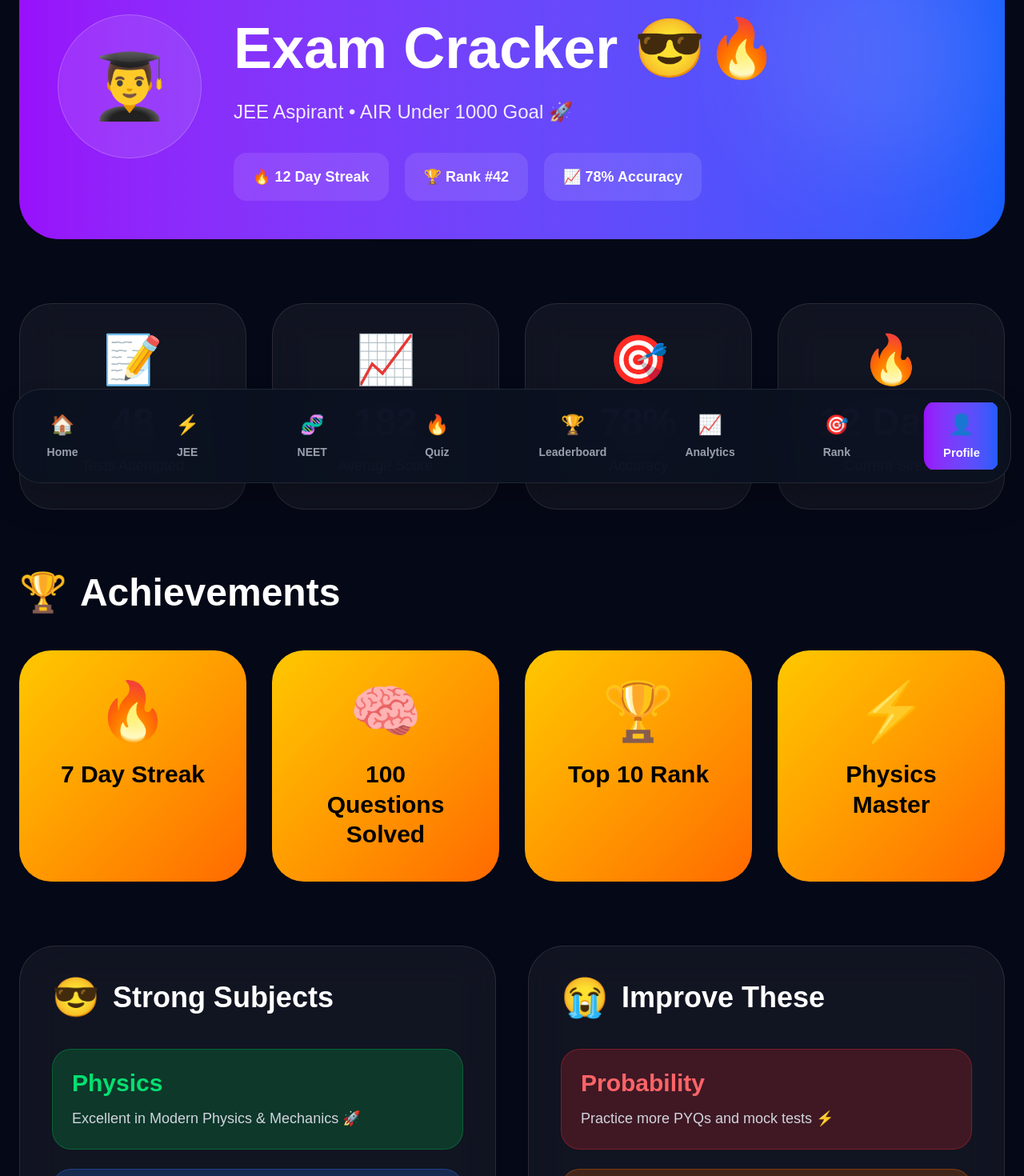
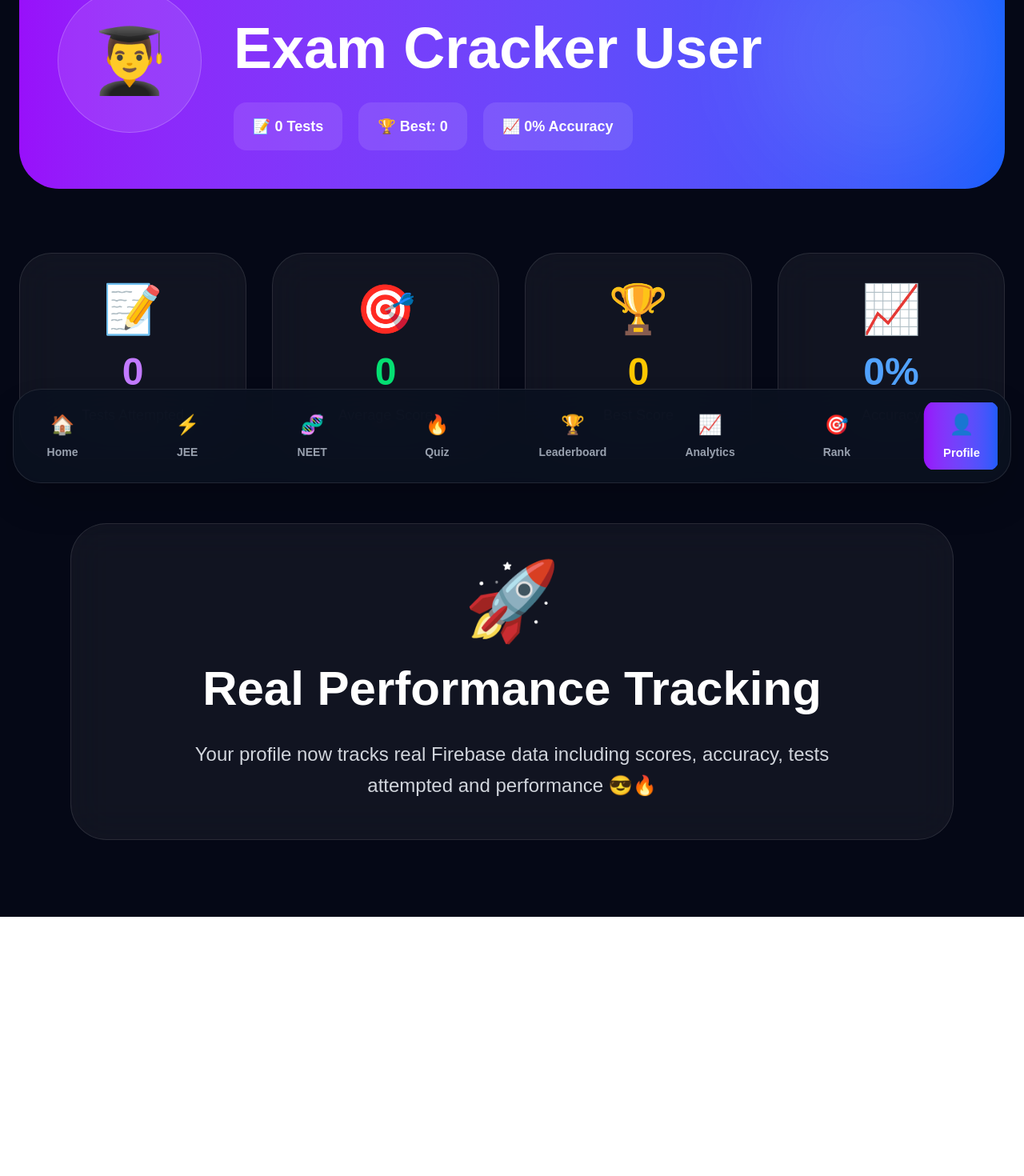
Before and after one commit to himanshu8785/exam-cracker, a Next.js app: page /profile in a window 1280 px wide. Shown: the part 180-1650 px from the top of the page at 80% size. After the commit the page ends 1446 px from the top, so only its background shows below. Built offline with nearby package versions, Linux system fonts and the light colour scheme.

Commit message:
real firebase profile

```diff
--- a/app/profile/page.tsx
+++ b/app/profile/page.tsx
@@ -1,60 +1,191 @@
 "use client";
 
-import Link from "next/link";
+import {
+
+  useEffect,
+  useState
+
+} from "react";
+
+import {
+
+  collection,
+  getDocs,
+  query,
+  where
+
+} from "firebase/firestore";
+
+import {
+
+  auth,
+  db
+
+} from "../../firebase";
 
 export default function ProfilePage(){
 
-  const achievements = [
+  const [loading,setLoading] =
+  useState(true);
 
-    {
-      title:"7 Day Streak",
-      icon:"🔥"
-    },
+  const [userData,setUserData] =
+  useState<any>(null);
 
-    {
-      title:"100 Questions Solved",
-      icon:"🧠"
-    },
+  const [stats,setStats] =
+  useState({
 
-    {
-      title:"Top 10 Rank",
-      icon:"🏆"
-    },
+    totalTests:0,
 
-    {
-      title:"Physics Master",
-      icon:"⚡"
+    bestScore:0,
+
+    avgScore:0,
+
+    accuracy:0
+
+  });
+
+  /* LOAD USER DATA */
+
+  useEffect(()=>{
+
+    async function loadProfile(){
+
+      try{
+
+        const user =
+        auth.currentUser;
+
+        if(!user){
+
+          setLoading(false);
+
+          return;
+
         }
 
-  ];
+        setUserData(user);
 
-  const stats = [
+        const q =
+        query(
 
-    {
-      title:"Tests Attempted",
-      value:"48",
-      icon:"📝"
-    },
+          collection(db,"results"),
 
-    {
-      title:"Average Score",
-      value:"182",
-      icon:"📈"
-    },
+          where(
+            "uid",
+            "==",
+            user.uid
+          )
 
-    {
-      title:"Accuracy",
-      value:"78%",
-      icon:"🎯"
-    },
+        );
 
-    {
-      title:"Current Streak",
-      value:"12 Days",
-      icon:"🔥"
+        const snapshot =
+        await getDocs(q);
+
+        const results =
+        snapshot.docs.map(doc=>({
+
+          id:doc.id,
+
+          ...doc.data()
+
+        }));
+
+        if(results.length > 0){
+
+          const totalTests =
+          results.length;
+
+          const totalScore =
+          results.reduce(
+
+            (acc:any,item:any)=>
+
+              acc + item.score,
+
+            0
+
+          );
+
+          const avgScore =
+          Math.round(
+            totalScore / totalTests
+          );
+
+          const bestScore =
+          Math.max(
+
+            ...results.map(
+              (item:any)=>
+              item.score
+            )
+
+          );
+
+          const totalAccuracy =
+          results.reduce(
+
+            (acc:any,item:any)=>
+
+              acc + item.accuracy,
+
+            0
+
+          );
+
+          const avgAccuracy =
+          Math.round(
+
+            totalAccuracy /
+            totalTests
+
+          );
+
+          setStats({
+
+            totalTests,
+
+            bestScore,
+
+            avgScore,
+
+            accuracy:
+            avgAccuracy
+
+          });
+
         }
 
-  ];
+      }
+
+      catch(error){
+
+        console.log(error);
+
+      }
+
+      setLoading(false);
+
+    }
+
+    loadProfile();
+
+  },[]);
+
+  /* LOADING */
+
+  if(loading){
+
+    return(
+
+      <main className="min-h-screen bg-[#050816] text-white flex justify-center items-center text-4xl font-black">
+
+        Loading Profile 😎🔥
+
+      </main>
+
+    );
+
+  }
 
   return(
 
@@ -70,33 +201,59 @@ export default function ProfilePage(){
 
           <div className="relative flex flex-col md:flex-row items-center gap-10">
 
-            {/* AVATAR */}
+            {/* PROFILE IMAGE */}
 
-            <div className="w-[180px] h-[180px] rounded-full bg-white/10 border border-white/20 flex items-center justify-center text-[80px]">
+            <div className="w-[180px] h-[180px] rounded-full bg-white/10 border border-white/20 overflow-hidden flex items-center justify-center text-[80px]">
 
-              👨‍🎓
+              {
+
+                userData?.photoURL
+
+                ?
+
+                <img
+                  src={userData.photoURL}
+                  alt="profile"
+                  className="w-full h-full object-cover"
+                />
+
+                :
+
+                "👨‍🎓"
+
+              }
 
             </div>
 
-            {/* INFO */}
+            {/* USER INFO */}
 
             <div className="flex-1">
 
               <div className="inline-block px-5 py-2 rounded-full bg-yellow-400 text-black text-sm font-black mb-6">
 
-                💎 PRO MEMBER
+                💎 EXAM CRACKER USER
 
               </div>
 
-              <h1 className="text-6xl md:text-7xl font-black mb-6">
+              <h1 className="text-6xl md:text-7xl font-black mb-6 break-words">
 
-                Exam Cracker 😎🔥
+                {
+
+                  userData?.displayName ||
+
+                  "Exam Cracker User"
+
+                }
 
               </h1>
 
-              <p className="text-2xl text-white/90 mb-8 leading-relaxed">
+              <p className="text-2xl text-white/90 mb-8 break-words">
 
-                JEE Aspirant • AIR Under 1000 Goal 🚀
+                {
+
+                  userData?.email
+
+                }
 
               </p>
 
@@ -104,19 +261,19 @@ export default function ProfilePage(){
 
                 <div className="bg-white/10 px-6 py-4 rounded-2xl text-lg font-bold">
 
-                  🔥 12 Day Streak
+                  📝 {stats.totalTests} Tests
 
                 </div>
 
                 <div className="bg-white/10 px-6 py-4 rounded-2xl text-lg font-bold">
 
-                  🏆 Rank #42
+                  🏆 Best: {stats.bestScore}
 
                 </div>
 
                 <div className="bg-white/10 px-6 py-4 rounded-2xl text-lg font-bold">
 
-                  📈 78% Accuracy
+                  📈 {stats.accuracy}% Accuracy
 
                 </div>
 
@@ -136,83 +293,101 @@ export default function ProfilePage(){
 
         <div className="grid grid-cols-1 md:grid-cols-2 lg:grid-cols-4 gap-8">
 
-          {stats.map((stat,index)=>(
+          {/* TESTS */}
 
-            <div
-              key={index}
-              className="bg-white/5 border border-white/10 backdrop-blur-xl rounded-[40px] p-10 text-center"
-            >
+          <div className="bg-white/5 border border-white/10 backdrop-blur-xl rounded-[40px] p-10 text-center">
 
             <div className="text-6xl mb-6">
 
-                {stat.icon}
+              📝
 
             </div>
 
             <h2 className="text-5xl font-black mb-4 text-purple-400">
 
-                {stat.value}
+              {stats.totalTests}
 
             </h2>
 
             <p className="text-gray-400 text-lg">
 
-                {stat.title}
+              Tests Attempted
 
             </p>
 
           </div>
 
-          ))}
+          {/* AVG */}
+
+          <div className="bg-white/5 border border-white/10 backdrop-blur-xl rounded-[40px] p-10 text-center">
+
+            <div className="text-6xl mb-6">
+
+              🎯
 
             </div>
 
-      </section>
+            <h2 className="text-5xl font-black mb-4 text-green-400">
 
-      {/* ACHIEVEMENTS */}
+              {stats.avgScore}
 
-      <section className="max-w-7xl mx-auto px-6 pb-20">
+            </h2>
 
-        <div className="flex items-center gap-4 mb-12">
+            <p className="text-gray-400 text-lg">
 
-          <div className="text-5xl">
+              Average Score
+
+            </p>
+
+          </div>
+
+          {/* BEST */}
+
+          <div className="bg-white/5 border border-white/10 backdrop-blur-xl rounded-[40px] p-10 text-center">
+
+            <div className="text-6xl mb-6">
 
               🏆
 
             </div>
 
-          <h2 className="text-5xl font-black">
+            <h2 className="text-5xl font-black mb-4 text-yellow-400">
 
-            Achievements
+              {stats.bestScore}
 
             </h2>
 
-        </div>
+            <p className="text-gray-400 text-lg">
 
-        <div className="grid grid-cols-1 md:grid-cols-2 lg:grid-cols-4 gap-8">
+              Best Score
 
-          {achievements.map((achievement,index)=>(
-
-            <div
-              key={index}
-              className="bg-gradient-to-br from-yellow-400 to-orange-500 rounded-[40px] p-10 text-black text-center"
-            >
-
-              <div className="text-7xl mb-6">
-
-                {achievement.icon}
+            </p>
 
           </div>
 
-              <h3 className="text-3xl font-black leading-tight">
+          {/* ACCURACY */}
 
-                {achievement.title}
+          <div className="bg-white/5 border border-white/10 backdrop-blur-xl rounded-[40px] p-10 text-center">
 
-              </h3>
+            <div className="text-6xl mb-6">
+
+              📈
 
             </div>
 
-          ))}
+            <h2 className="text-5xl font-black mb-4 text-blue-400">
+
+              {stats.accuracy}%
+
+            </h2>
+
+            <p className="text-gray-400 text-lg">
+
+              Accuracy
+
+            </p>
+
+          </div>
 
         </div>
 
@@ -220,164 +395,30 @@ export default function ProfilePage(){
 
       {/* PERFORMANCE */}
 
-      <section className="max-w-7xl mx-auto px-6 pb-20">
+      <section className="max-w-6xl mx-auto px-6 pb-24">
 
-        <div className="grid grid-cols-1 lg:grid-cols-2 gap-10">
-
-          {/* STRONG SUBJECTS */}
-
-          <div className="bg-white/5 border border-white/10 backdrop-blur-xl rounded-[45px] p-10">
-
-            <div className="flex items-center gap-4 mb-10">
-
-              <div className="text-5xl">
-
-                😎
-
-              </div>
-
-              <h2 className="text-4xl font-black">
-
-                Strong Subjects
-
-              </h2>
-
-            </div>
-
-            <div className="space-y-6">
-
-              <div className="bg-green-500/20 border border-green-500/30 rounded-3xl p-6">
-
-                <h3 className="text-3xl font-black text-green-400 mb-3">
-
-                  Physics
-
-                </h3>
-
-                <p className="text-lg text-gray-300">
-
-                  Excellent in Modern Physics & Mechanics 🚀
-
-                </p>
-
-              </div>
-
-              <div className="bg-blue-500/20 border border-blue-500/30 rounded-3xl p-6">
-
-                <h3 className="text-3xl font-black text-blue-400 mb-3">
-
-                  Chemistry
-
-                </h3>
-
-                <p className="text-lg text-gray-300">
-
-                  Strong in Physical Chemistry 😎🔥
-
-                </p>
-
-              </div>
-
-            </div>
-
-          </div>
-
-          {/* WEAK SUBJECTS */}
-
-          <div className="bg-white/5 border border-white/10 backdrop-blur-xl rounded-[45px] p-10">
-
-            <div className="flex items-center gap-4 mb-10">
-
-              <div className="text-5xl">
-
-                😭
-
-              </div>
-
-              <h2 className="text-4xl font-black">
-
-                Improve These
-
-              </h2>
-
-            </div>
-
-            <div className="space-y-6">
-
-              <div className="bg-red-500/20 border border-red-500/30 rounded-3xl p-6">
-
-                <h3 className="text-3xl font-black text-red-400 mb-3">
-
-                  Probability
-
-                </h3>
-
-                <p className="text-lg text-gray-300">
-
-                  Practice more PYQs and mock tests ⚡
-
-                </p>
-
-              </div>
-
-              <div className="bg-orange-500/20 border border-orange-500/30 rounded-3xl p-6">
-
-                <h3 className="text-3xl font-black text-orange-400 mb-3">
-
-                  Organic Chemistry
-
-                </h3>
-
-                <p className="text-lg text-gray-300">
-
-                  Revise reaction mechanisms daily 🔥
-
-                </p>
-
-              </div>
-
-            </div>
-
-          </div>
-
-        </div>
-
-      </section>
-
-      {/* PREMIUM CTA */}
-
-      <section className="max-w-5xl mx-auto px-6 pb-24">
-
-        <div className="bg-gradient-to-r from-purple-600 to-blue-600 rounded-[45px] p-12 text-center">
+        <div className="bg-white/5 border border-white/10 backdrop-blur-xl rounded-[45px] p-12 text-center">
 
           <div className="text-8xl mb-8">
 
-            💎
+            🚀
 
           </div>
 
           <h2 className="text-6xl font-black mb-8">
 
-            Unlock Elite Profile Features
+            Real Performance Tracking
 
           </h2>
 
-          <p className="text-2xl text-white/90 mb-10 leading-relaxed">
+          <p className="text-2xl text-gray-300 leading-relaxed max-w-4xl mx-auto">
 
-            Get advanced badges,
-            AI recommendations,
-            personalized insights and elite ranks 😎🔥
+            Your profile now tracks
+            real Firebase data including
+            scores, accuracy,
+            tests attempted and performance 😎🔥
 
           </p>
-
-          <Link
-            href="/pricing"
-            className="inline-block px-12 py-5 rounded-3xl bg-black text-2xl font-black"
-          >
-
-            Upgrade to ELITE 🚀
-
-          </Link>
 
         </div>
 
```
Lines whose indentation alone changed are shown as unchanged.
